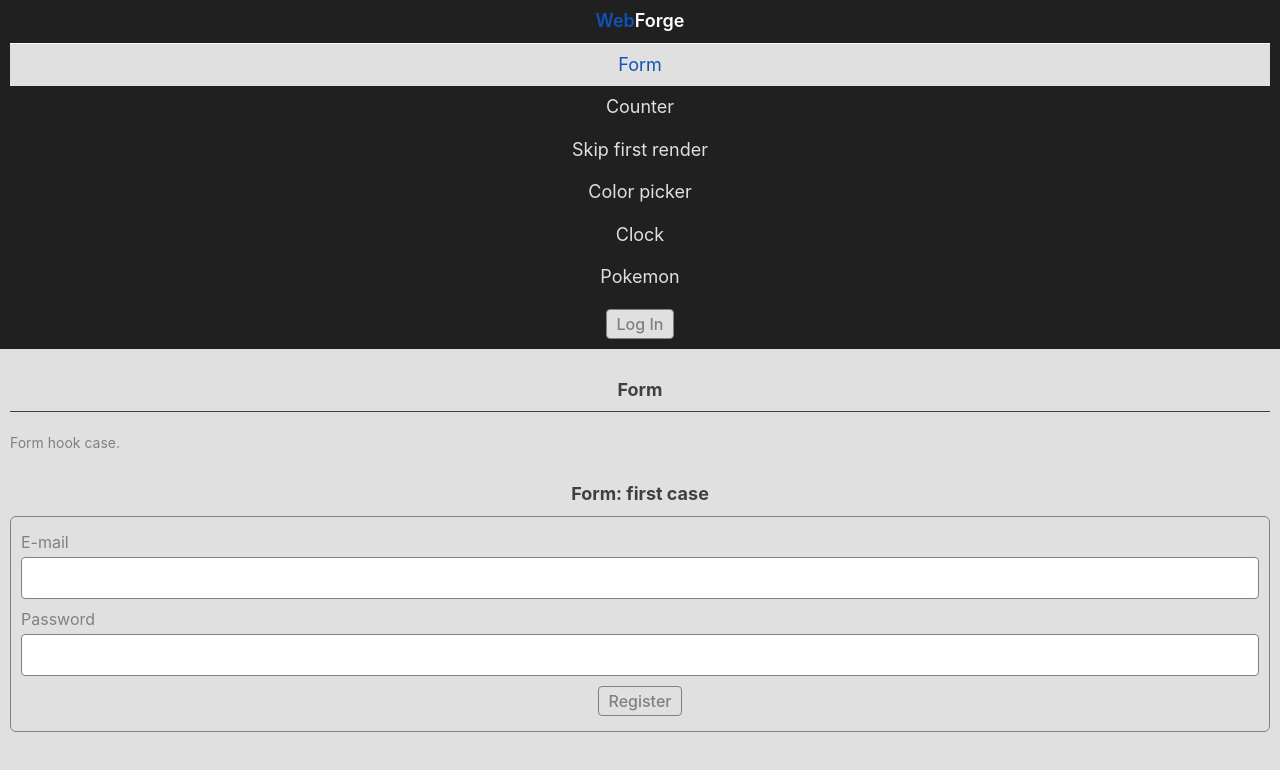
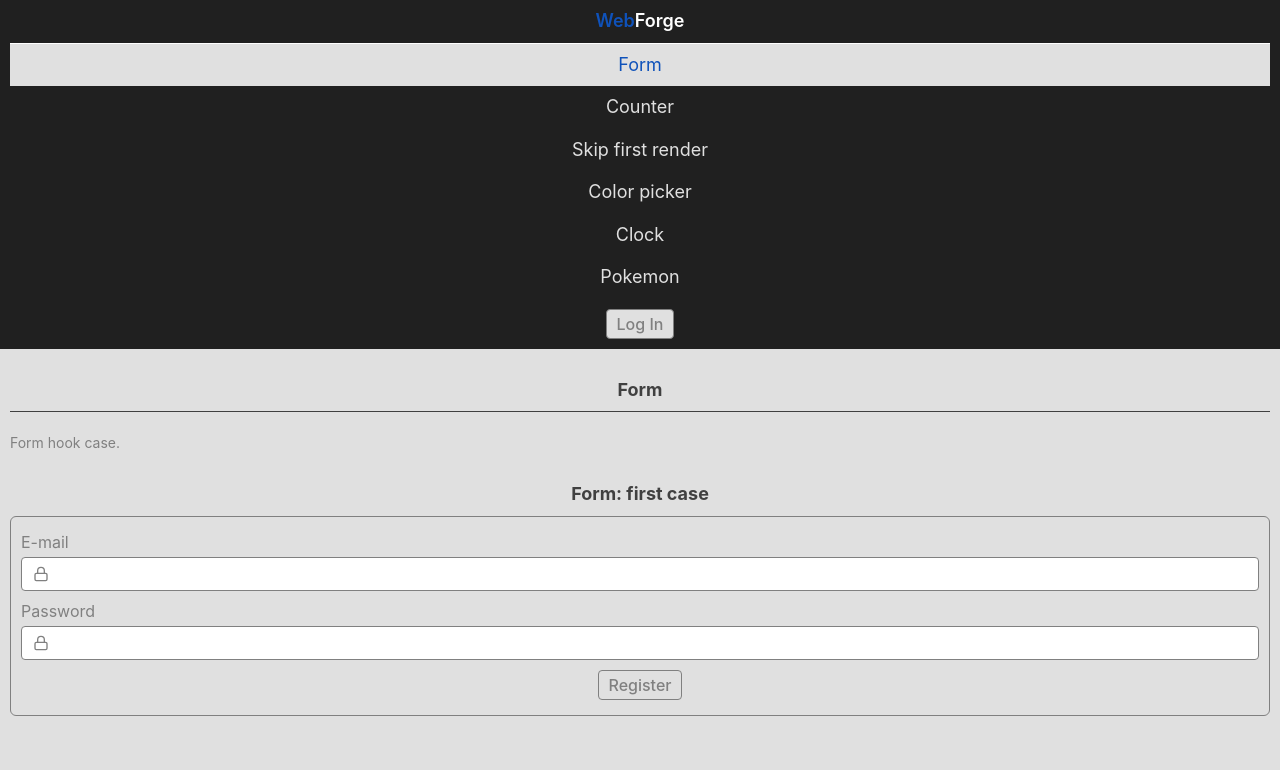
Before and after one commit to basesnel/react-system-01-hooks, a React (Create React App) app: page /react-system-01-hooks/form in a window 1280 px wide. Shown: the top 770 px of the page. Built offline with nearby package versions, Linux system fonts and the light colour scheme.

Commit message:
Use icon in form-inputs

```diff
--- a/src/components/DecoratedInput/DecoratedInput.jsx
+++ b/src/components/DecoratedInput/DecoratedInput.jsx
@@ -1,4 +1,6 @@
 import css from './DecoratedInput.module.css';
+
+import { FiLock } from 'react-icons/fi';
 
 export const DecoratedInput = ({
   inputName,
@@ -9,6 +11,7 @@ export const DecoratedInput = ({
   return (
     <label className={css.field}>
       <span className={css.label}>{inputLabel}</span>
+      <FiLock className={css.icon} />
       <input
         type={inputName}
         name={inputName}
--- a/src/components/DecoratedInput/DecoratedInput.module.css
+++ b/src/components/DecoratedInput/DecoratedInput.module.css
@@ -1,4 +1,5 @@
 .field {
+  position: relative;
   display: flex;
   flex-direction: column;
   gap: 5px;
@@ -11,8 +12,16 @@
 
 .input {
   width: 100%;
-  padding: 10px;
+  padding: 6px 10px 6px 35px;
   border-radius: 4px;
   border: 1px solid var(--color-text);
   color: var(--color-text);
 }
+
+.icon {
+  position: absolute;
+  top: 34px;
+  left: 12px;
+  font-size: 16px;
+  color: var(--color-text);
+}
```
